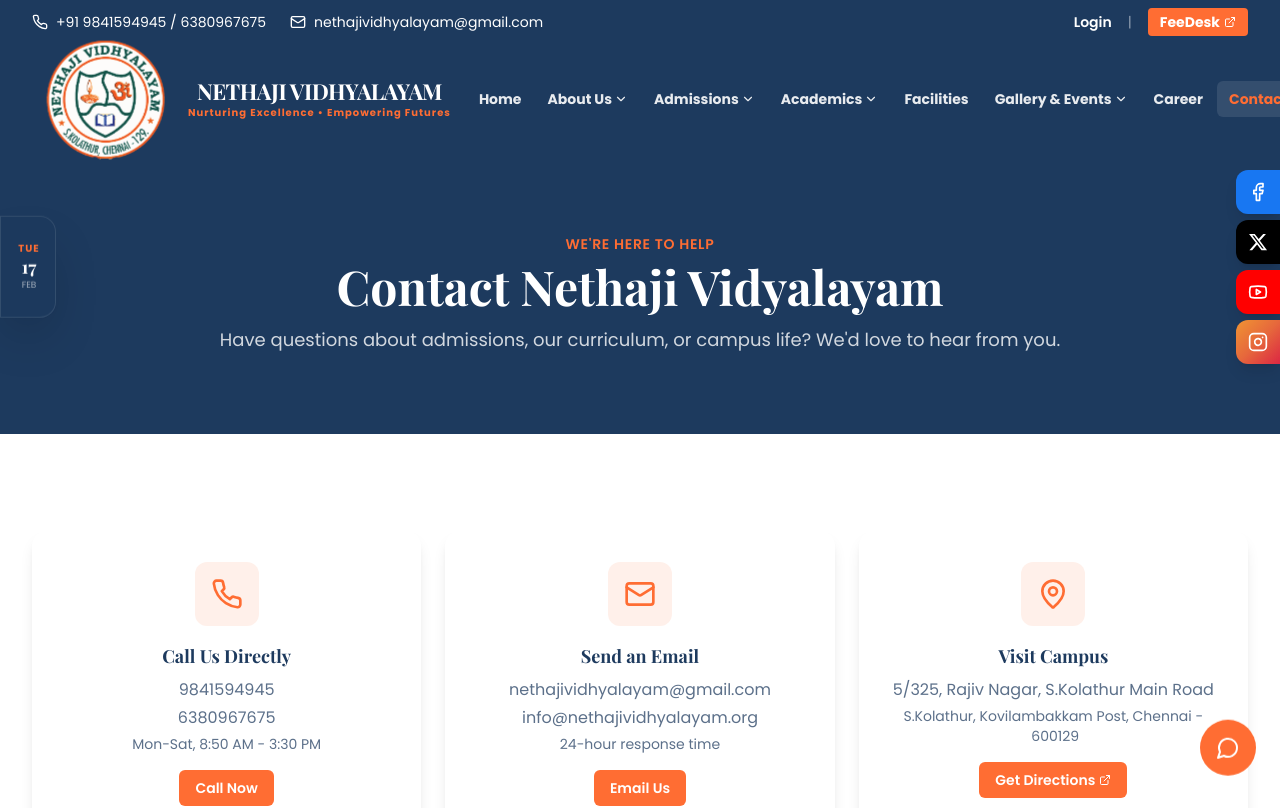
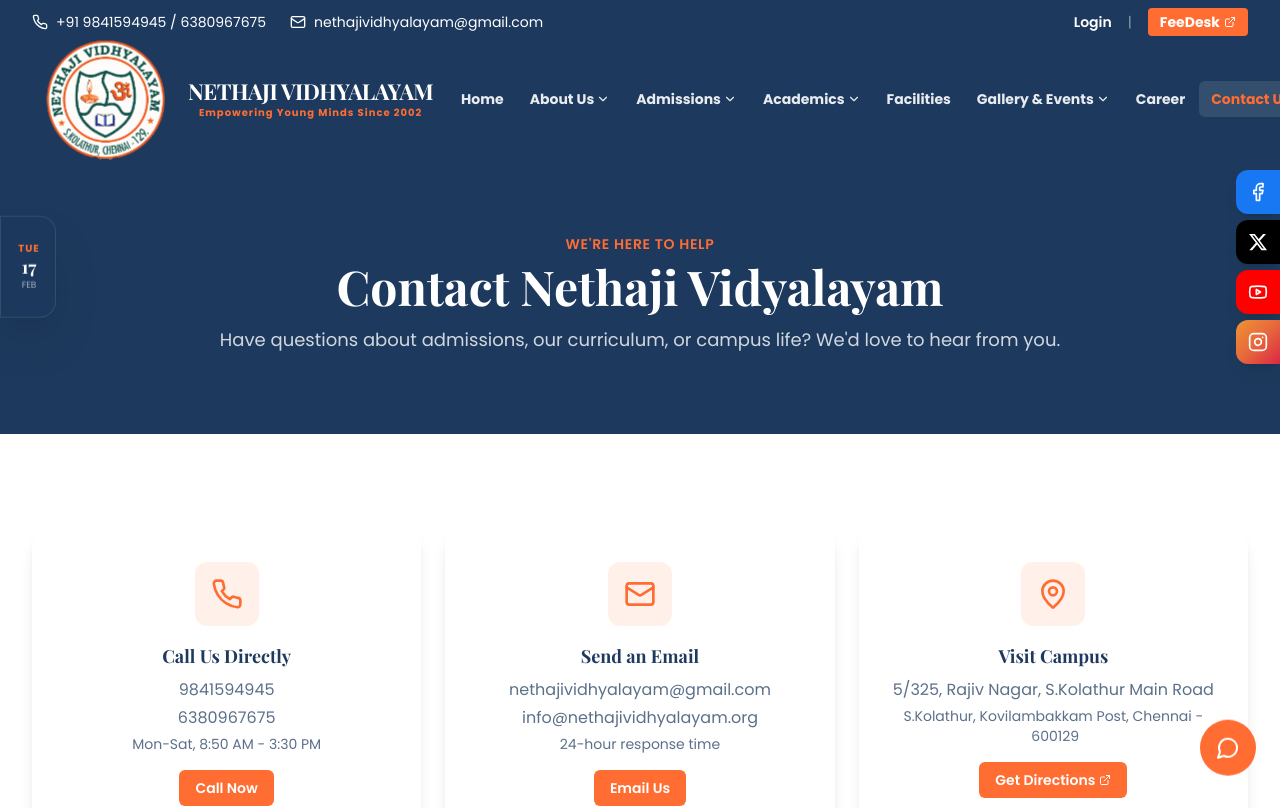
Before and after one commit to nethajividhyalayam/nethajividhyalayam786, a React (Vite) app: page /contact in a window 1280 px wide. Shown: the top 808 px of the page. Built offline with nearby package versions, Linux system fonts and the light colour scheme; the HTML template or start-up script is replaced by a standard one.

Commit message:
Code edited in Lovable Code Editor
Edited UI in Lovable

```diff
--- a/src/components/layout/Header.tsx
+++ b/src/components/layout/Header.tsx
@@ -98,7 +98,7 @@ const Header = () => {
                 NETHAJI VIDHYALAYAM
               </h1>
               <p className="font-sans font-bold text-accent text-[10px] tracking-widest">
-                Nurturing Excellence • Empowering Futures
+                Empowering Young Minds Since 2002
               </p>
               {/* Optional motto/subtitle
               <p className="mt-2 text-sm text-primary-foreground/80 font-medium italic">
```
